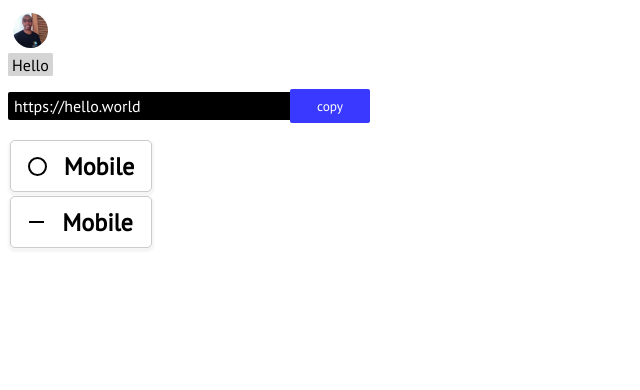
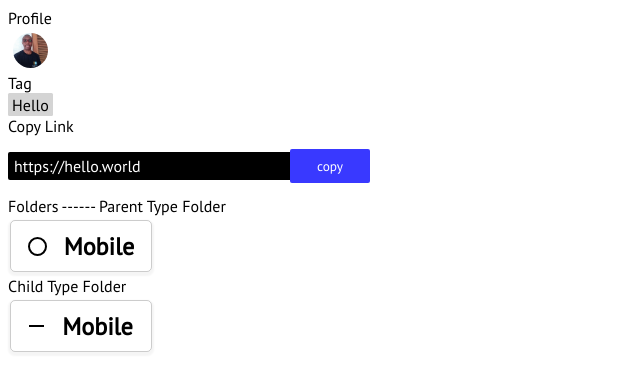
Before and after one commit to JosiasAurel/linksbook, a Next.js app in the folder client/: page / in a window 1280 px wide. Shown: the top 390 px of the page, without its empty margins (0-640 px from the left). Built offline with nearby package versions, Linux system fonts and the light colour scheme.

Commit message:
set : minority (not important) changes -> these changes will eventually be removed

```diff
--- a/client/pages/index.tsx
+++ b/client/pages/index.tsx
@@ -19,18 +19,25 @@ const HomePage: FunctionComponent = (): JSX.Element => {
         <div>
 
             <div>
+                Profile
                 <User profile="/josias.jpg" name="Josias" />
             </div>
             <div>
+                Tag
                 <Tag name="Hello" />
             </div>
 
             <div>
+                Copy Link
                 <CopyLink link="https://hello.world" />
             </div>
 
             <div>
+                Folders
+                ------
+                Parent Type Folder
                 <Folder type="Parent" label="Mobile" />
+                Child Type Folder
                 <Folder type="Child" label="Mobile" />
             </div>
         </div>
--- a/client/styles/components.module.css
+++ b/client/styles/components.module.css
@@ -22,6 +22,8 @@
 }
 
 .settingsTooltip {
+  position: relative;
+  z-index: 2;
   display: flex;
   flex-direction: row;
   justify-content: space-between;
```
